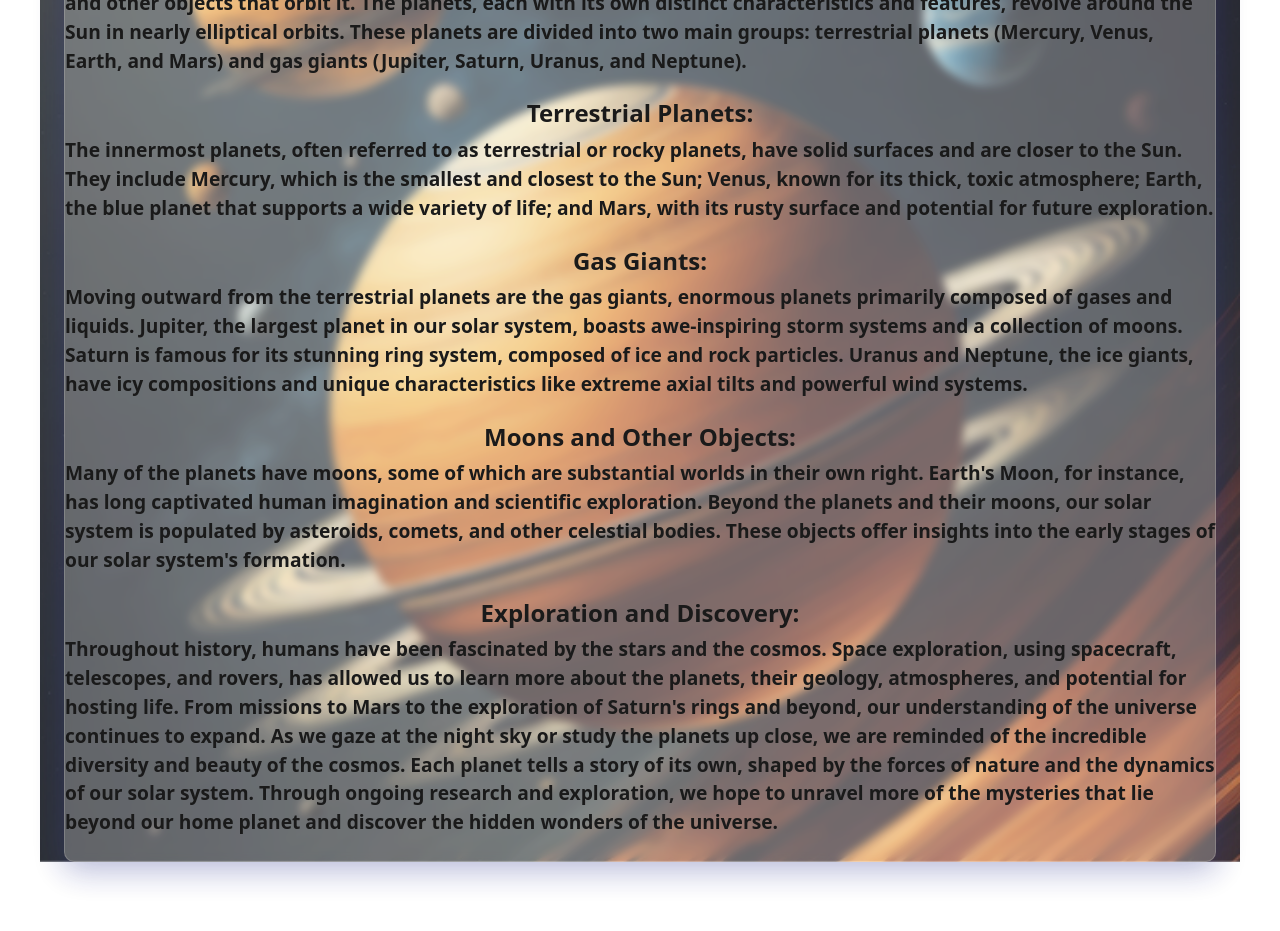
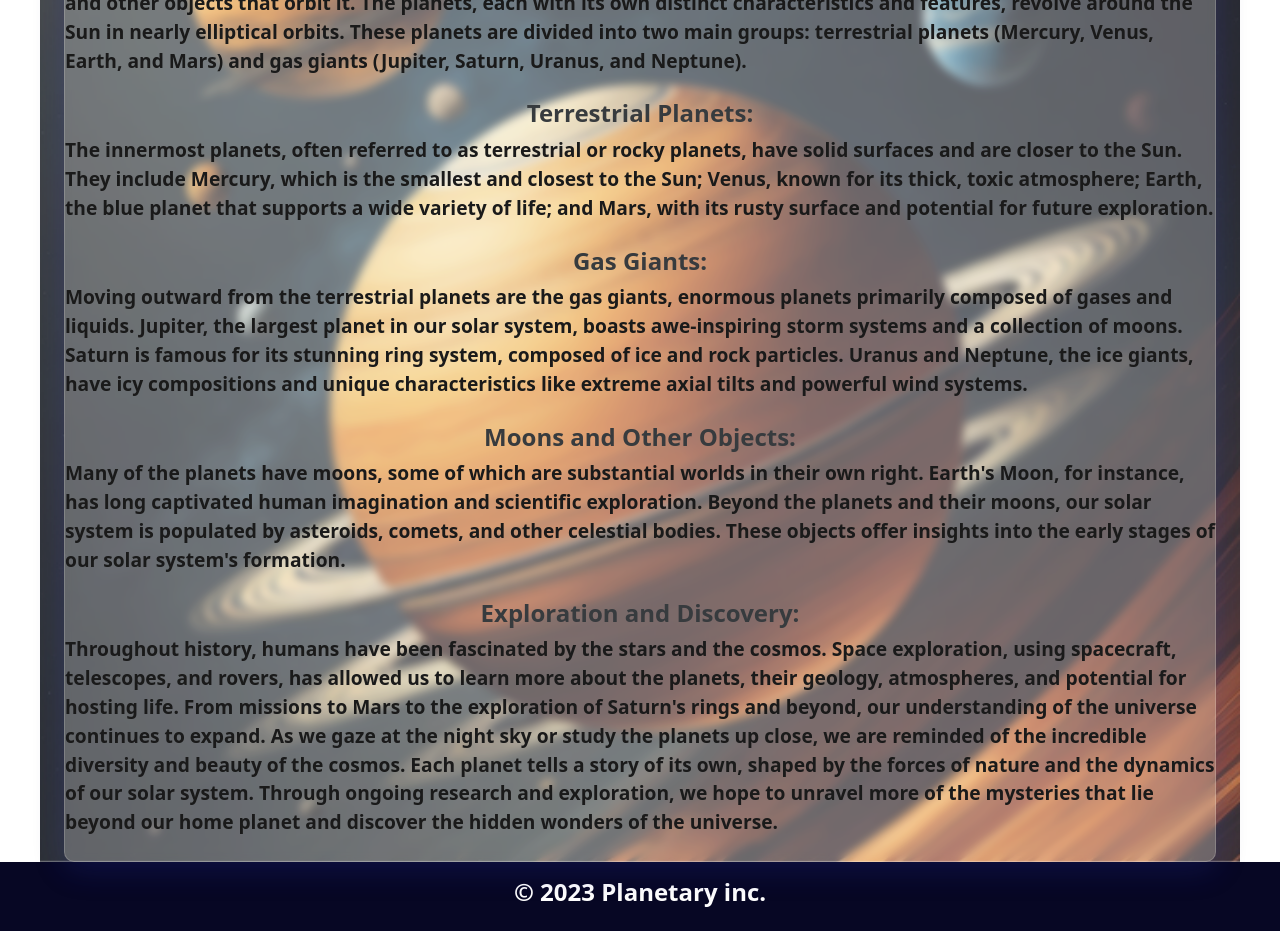
Before and after one commit to bcrisp084/Planetary, a React (Vite) app: page / in a window 1280 px wide. Shown: the part 300-1231 px from the top of the page. Before the commit the page ends 1162 px from the top, so only its background shows below. Built offline with nearby package versions, Linux system fonts and the light colour scheme.

Commit message:
created a loader to retrieve data from nasa api

```diff
--- /dev/null
+++ b/src/actions/appLoader.js
@@ -0,0 +1,9 @@
+export const appLoader = async () => {
+  const res = await fetch(
+    `https://api.nasa.gov/planetary/apod?api_key=${
+      import.meta.env.VITE_REACT_APP_NASA_API_KEY
+    }`
+  );
+  console.log("data", res);
+  return await res.json();
+};
--- a/src/components/Footer.jsx
+++ b/src/components/Footer.jsx
@@ -1,7 +1,8 @@
 const Footer = () => {
+  const date = new Date().getFullYear();
   return (
-    <div>
-      <h1>Footer</h1>
+    <div className="footer">
+      <h3>&copy; {date} Planetary inc.</h3>
     </div>
   );
 };
--- a/src/components/Navbar.jsx
+++ b/src/components/Navbar.jsx
@@ -7,10 +7,10 @@ function ColorSchemesExample() {
     <>
       <Navbar bg="dark" data-bs-theme="dark">
         <Container>
-          <Navbar.Brand href="#home">Planetary</Navbar.Brand>
+          <Navbar.Brand href="/">Planetary</Navbar.Brand>
           <Nav className="me-auto">
-            <Nav.Link href="#home">Home</Nav.Link>
-            <Nav.Link href="#features">APOD</Nav.Link>
+            <Nav.Link href="/">Home</Nav.Link>
+            <Nav.Link href="/apod">APOD</Nav.Link>
             <Nav.Link href="#pricing">Planets</Nav.Link>
           </Nav>
         </Container>
--- a/src/index.css
+++ b/src/index.css
@@ -51,3 +51,16 @@ body {
   font-weight: 700;
   text-align: center;
 }
+
+.footer {
+  background-color: #070724;
+  color: #fff;
+  padding: 1rem;
+  text-align: center;
+}
+
+.footer h3 {
+  font-size: 1.5rem;
+  font-weight: 700;
+  text-align: center;
+}
--- a/src/layouts/MainLayout.jsx
+++ b/src/layouts/MainLayout.jsx
@@ -1,4 +1,5 @@
 import Navbar from "../components/Navbar";
+import Footer from "../components/Footer";
 import { Outlet } from "react-router-dom";
 
 const MainLayout = () => {
@@ -8,6 +9,7 @@ const MainLayout = () => {
       <main>
         <Outlet />
       </main>
+      <Footer />
     </div>
   );
 };
--- a/src/main.jsx
+++ b/src/main.jsx
@@ -11,12 +11,13 @@ import {
 import MainLayout from "./layouts/MainLayout";
 import Apod from "./pages/Apod";
 import Home from "./pages/Home";
+import { appLoader } from "./actions/appLoader";
 
 const router = createBrowserRouter(
   createRoutesFromElements(
     <Route path="/" element={<MainLayout />}>
       <Route index element={<Home />} />
-      <Route path="apod" element={<Apod />} />
+      <Route path="apod" loader={appLoader} element={<Apod />} />
     </Route>
   )
 );
--- a/src/pages/Apod.jsx
+++ b/src/pages/Apod.jsx
@@ -1,20 +1,19 @@
 import { useLoaderData } from "react-router-dom";
-import dotenv from "dotenv";
+import { appLoader } from "../actions/appLoader";
 
 const Apod = () => {
   const data = useLoaderData();
+  console.log("data", data);
   return (
-    <>
-      <h1>APOD</h1>
-    </>
+    <div className="apod">
+      <h1>Astronomy Picture of the Day</h1>
+      <p className="apod-title">{data.title}</p>
+      <img className="apod-image" src={data.url} alt={data.title} />
+      <p className="apod-info">{data.explanation}</p>
+
+      <button onClick={appLoader}>Load APOD</button>
+    </div>
   );
 };
 
-export const apodLoader = async () => {
-  const res = await fetch(
-    `https://api.nasa.gov/planetary/apod?api_key=${process.env.REACT_APP_NASA_API_KEY}`
-  );
-  return await res.json();
-};
-
 export default Apod;
--- a/src/pages/Home.jsx
+++ b/src/pages/Home.jsx
@@ -3,10 +3,10 @@ const Home = () => {
   return (
     <div className="content">
       <div className="glass-card">
+        <h1 className="main-heading">
+          Exploring the Wonders of Space and the Planets
+        </h1>
         <p>
-          <h1 className="main-heading">
-            Exploring the Wonders of Space and the Planets
-          </h1>
           The universe is a vast expanse filled with countless celestial bodies,
           galaxies, and mysteries waiting to be unraveled. Our solar system,
           which includes the Sun, eight planets, their moons, and various
@@ -14,8 +14,8 @@ const Home = () => {
           take a general overview of space and the planets that call our solar
           system home.
         </p>
+        <h2 className="subtitle">The Solar System:</h2>
         <p>
-          <h2 className="subtitle">The Solar System:</h2>
           At the heart of our solar system is the Sun, a dazzling ball of hot
           gas that provides light and energy to all the planets and other
           objects that orbit it. The planets, each with its own distinct
@@ -24,17 +24,17 @@ const Home = () => {
           terrestrial planets (Mercury, Venus, Earth, and Mars) and gas giants
           (Jupiter, Saturn, Uranus, and Neptune).
         </p>
+        <h2 className="subtitle">Terrestrial Planets:</h2>
         <p>
-          <h2 className="subtitle">Terrestrial Planets:</h2> The innermost
-          planets, often referred to as terrestrial or rocky planets, have solid
-          surfaces and are closer to the Sun. They include Mercury, which is the
-          smallest and closest to the Sun; Venus, known for its thick, toxic
-          atmosphere; Earth, the blue planet that supports a wide variety of
-          life; and Mars, with its rusty surface and potential for future
-          exploration.
+          The innermost planets, often referred to as terrestrial or rocky
+          planets, have solid surfaces and are closer to the Sun. They include
+          Mercury, which is the smallest and closest to the Sun; Venus, known
+          for its thick, toxic atmosphere; Earth, the blue planet that supports
+          a wide variety of life; and Mars, with its rusty surface and potential
+          for future exploration.
         </p>
+        <h2 className="subtitle">Gas Giants:</h2>
         <p>
-          <h2 className="subtitle">Gas Giants:</h2>
           Moving outward from the terrestrial planets are the gas giants,
           enormous planets primarily composed of gases and liquids. Jupiter, the
           largest planet in our solar system, boasts awe-inspiring storm systems
@@ -43,8 +43,8 @@ const Home = () => {
           ice giants, have icy compositions and unique characteristics like
           extreme axial tilts and powerful wind systems.
         </p>
+        <h2 className="subtitle">Moons and Other Objects:</h2>
         <p>
-          <h2 className="subtitle">Moons and Other Objects:</h2>
           Many of the planets have moons, some of which are substantial worlds
           in their own right. Earth's Moon, for instance, has long captivated
           human imagination and scientific exploration. Beyond the planets and
@@ -52,8 +52,8 @@ const Home = () => {
           other celestial bodies. These objects offer insights into the early
           stages of our solar system's formation.
         </p>
+        <h2 className="subtitle">Exploration and Discovery:</h2>
         <p>
-          <h2 className="subtitle">Exploration and Discovery:</h2>
           Throughout history, humans have been fascinated by the stars and the
           cosmos. Space exploration, using spacecraft, telescopes, and rovers,
           has allowed us to learn more about the planets, their geology,
```
